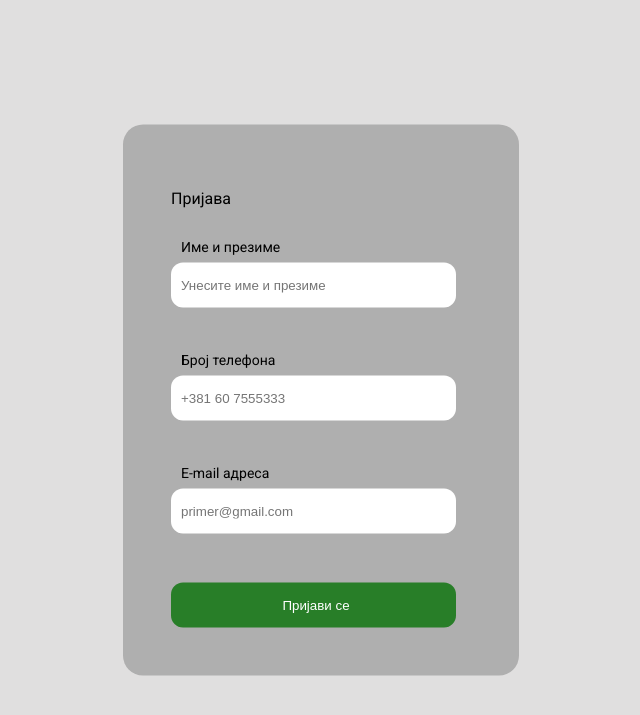
After one commit to zitj/chess-tournament-form, a PHP site: page /index.php in a window 1280 px wide. The commit adds this page. Shown: the top 715 px of the page, without its empty margins (319-959 px from the left). Run offline with PHP 8.4, Linux system fonts and the light colour scheme.

Commit message:
Added validation messages

```diff
--- /dev/null
+++ b/index.php
@@ -0,0 +1,32 @@
+<!DOCTYPE html>
+<html lang="en">
+	<head>
+		<meta charset="UTF-8" />
+		<meta http-equiv="X-UA-Compatible" content="IE=edge" />
+		<meta name="viewport" content="width=device-width, initial-scale=1.0" />
+		<link rel="stylesheet" href="style/style.css" />
+		<script src="js/validation.js" defer></script>
+		<title>ПРИЈАВА ЗА ТУРНИР</title>
+	</head>
+	<body>
+		<form action="submit" method="">
+			<p>Пријава</p>
+			<div class="inputHolder">
+				<label for="name">Име и презиме</label>
+				<input type="text" name="name" placeholder="Унесите име и презиме" />
+				<span>Име и презиме морају бити одвојени размаком</span>
+			</div>
+			<div class="inputHolder">
+				<label for="phone">Број телефона</label>
+				<input type="text" name="phone" placeholder="+381 60 7555333" />
+				<span>Број мора почети са +381 и садржати минимум 8 бројева</span>
+			</div>
+			<div class="inputHolder">
+				<label for="email">E-mail адреса</label>
+				<input type="email" name="email" placeholder="primer@gmail.com" />
+				<span>Email мора садржати симбол @ нпр. korisnik@gmail.com</span>
+			</div>
+			<button type="submit">Пријави се</button>
+		</form>
+	</body>
+</html>
--- /dev/null
+++ b/js/validation.js
@@ -0,0 +1,34 @@
+console.log('We are connected!');
+
+const btn = document.querySelector('button');
+const inputs = document.querySelectorAll('input');
+const form = document.querySelector('form');
+let formValue = {};
+
+const patterns = {
+	name: /^([A-Za-z.!@?#"$%&:;()đšžćč *\+,\/;\-=[\\\]\^_{|}<>\u0400-\u04FF]){2,} ([A-Za-z.!@?#"$%&:;()đšžćč *\+,\/;\-=[\\\]\^_{|}<>\u0400-\u04FF]){3,}$/i,
+	phone: /^(\+381) ?(60|61|62|63|64|65|66|69|67|68|16) ?\d{6,}$/,
+	email: /^([a-z\d\.-]+)@([a-z\d-]+)\.([a-z]{2,8})(\.[a-z]{2,9})?$/,
+};
+
+const validate = (field, regex) => {
+	if (regex.test(field.value)) {
+		field.className = 'valid';
+	} else {
+		field.className = 'invalid';
+	}
+};
+
+inputs.forEach((input) => {
+	input.addEventListener('keyup', (e) => {
+		setTimeout(() => {
+			validate(e.target, patterns[e.target.attributes.name.value]);
+		}, 300);
+		formValue[e.target.attributes.name.value] = e.target.value;
+	});
+});
+
+btn.addEventListener('click', (e) => {
+	e.preventDefault();
+	console.log(formValue);
+});
--- a/style/style.css
+++ b/style/style.css
@@ -1,10 +1,12 @@
+@import url("https://fonts.googleapis.com/css2?family=Roboto:ital,wght@0,100;0,300;0,400;0,500;0,700;1,900&display=swap");
 body {
   background: #e0dfdf;
+  font-family: 'Roboto', sans-serif;
 }
 
 form {
   width: 300px;
-  background: #d88787;
+  background: #afafaf;
   padding: 3em;
   position: absolute;
   top: 50%;
@@ -12,6 +14,10 @@ form {
   -webkit-transform: translate(-50%, -50%);
           transform: translate(-50%, -50%);
   border-radius: 20px;
+}
+
+.inputHolder {
+  margin-bottom: 10px;
 }
 
 label,
@@ -25,8 +31,14 @@ button {
   outline: none;
 }
 
+label {
+  margin-bottom: 0;
+  padding-bottom: 8px;
+  font-size: 14px;
+}
+
 input {
-  margin-bottom: 15px;
+  margin-top: 0;
 }
 
 button {
@@ -46,6 +58,11 @@ button {
 
 input + span {
   opacity: 0;
+  margin-left: 8px;
+  -webkit-transition: 0.2s ease-in-out;
+  transition: 0.2s ease-in-out;
+  font-size: 10px;
+  color: #a12121;
 }
 
 input.invalid + span {
--- a/style/style.scss
+++ b/style/style.scss
@@ -1,21 +1,26 @@
-body{
+@import url('https://fonts.googleapis.com/css2?family=Roboto:ital,wght@0,100;0,300;0,400;0,500;0,700;1,900&display=swap');
+
+body {
 	background: rgb(224, 223, 223);
+	font-family: 'Roboto', sans-serif;
 }
 
-form{
+form {
 	width: 300px;
-    background: rgb(216, 135, 135);
+	background: rgb(175, 175, 175);
 	padding: 3em;
 	position: absolute;
 	top: 50%;
 	left: 50%;
-    transform: translate(-50%,-50%);
+	transform: translate(-50%, -50%);
 	border-radius: 20px;
 }
-
+.inputHolder {
+	margin-bottom: 10px;
+}
 label,
 input,
-button{
+button {
 	display: block;
 	width: 270px;
 	padding: 15px 5px 15px 10px;
@@ -23,27 +28,35 @@ border-radius: 12px;
 	border: none;
 	outline: none;
 }
-input{
-    margin-bottom: 15px;
+label {
+	margin-bottom: 0;
+	padding-bottom: 8px;
+	font-size: 14px;
 }
-
-button{
+input {
+	margin-top: 0;
+}
+button {
 	background: rgb(40, 126, 40);
 	color: white;
 	margin-top: 30px;
 	width: 285px;
 }
 
-.invalid{
+.invalid {
 	border: 1px solid red;
 }
-.valid{
+.valid {
 	border: 1px solid green;
 }
 
-input + span{
+input + span {
 	opacity: 0;
+	margin-left: 8px;
+	transition: 0.2s ease-in-out;
+	font-size: 10px;
+	color: rgb(161, 33, 33);
 }
-input.invalid + span{
+input.invalid + span {
 	opacity: 1;
 }
```
Also changed, not shown: index.html (deleted, +0 -30 lines), js/script.js (deleted, +0 -34 lines), 1 other file. Lines whose indentation alone changed are shown as unchanged.
